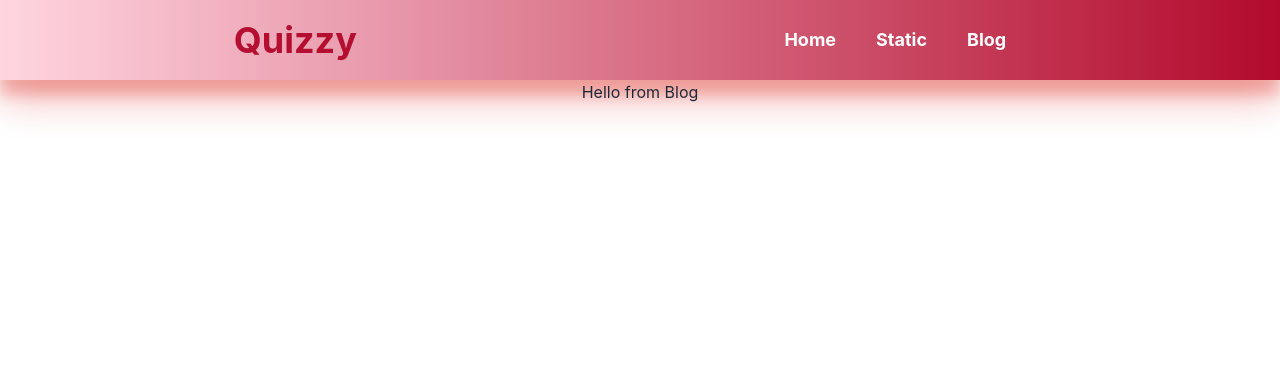
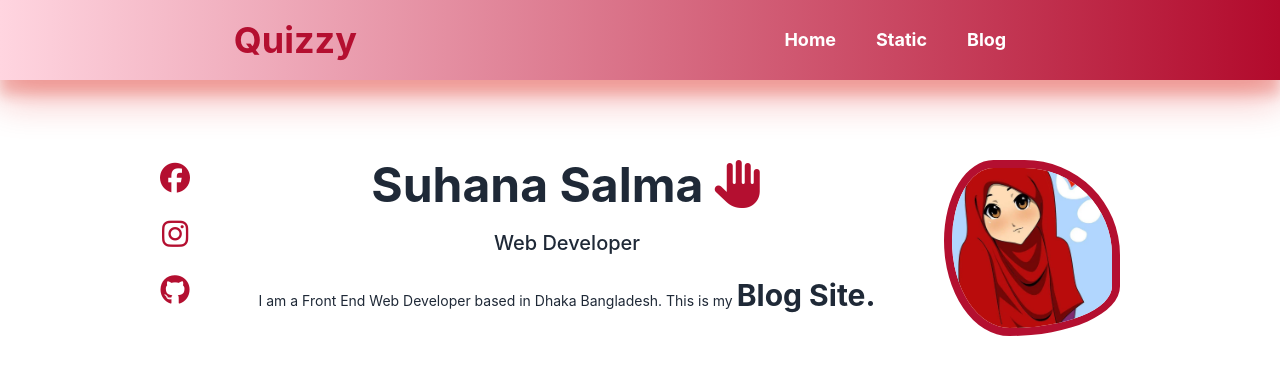
Before and after one commit to suhanasalma/Quizzy, a React (Create React App) app: page /blog in a window 1280 px wide. Shown: the top 374 px of the page. Built offline with nearby package versions, Linux system fonts and the light colour scheme.

Commit message:
fake data for blog denareted

```diff
--- a/package.json
+++ b/package.json
@@ -3,6 +3,10 @@
   "version": "0.1.0",
   "private": true,
   "dependencies": {
+    "@fortawesome/fontawesome-svg-core": "^6.2.0",
+    "@fortawesome/free-regular-svg-icons": "^6.2.0",
+    "@fortawesome/free-solid-svg-icons": "^6.2.0",
+    "@fortawesome/react-fontawesome": "^0.2.0",
     "@heroicons/react": "^2.0.12",
     "@testing-library/jest-dom": "^5.16.5",
     "@testing-library/react": "^13.4.0",
--- /dev/null
+++ b/public/Blog.json
@@ -0,0 +1,20 @@
+[
+  {
+    "id": "6344b539d851c575d97fced8",
+    "name": "What is the Purpose of React Router",
+    "details":"React Router is a standard library for routing in React. It enables the navigation among views of various components in a React Application, allows changing the browser URL, and keeps the UI in sync with the URL.",
+    "img":"https://i.ibb.co/rH00V0V/react-router-logo.png"
+  },
+  {
+    "id": "6344b539ec4e3a7b7d29ab19",
+    "name": "How does Context Api Work",
+    "details": "The React Context API is a way for a React app to effectively produce global variables that can be passed around. This is the alternative to prop drilling or moving props from grandparent to child to parent, and so on. Context is also touted as an easier, lighter approach to state management using Redux.Context API is a (kind of) new feature added in version 16.3 of React that allows one to share state across the entire app (or part of it) lightly and with ease.",
+    "img": "https://i.ibb.co/TrW7Khb/react-context-for-beginners.png"
+  },
+  {
+    "id": "6344b539bcfe71267a6d2700",
+    "name": "What is useRef in React",
+    "details": "The useRef Hook allows you to persist values between renders.It can be used to store a mutable value that does not cause a re-render when updated. It can be used to access a DOM element directly.",
+    "img": "https://i.ibb.co/HYHnbbG/1-ui7-BGKxc0-I-q-Bbd93-Iop-MA.jpg"
+  }
+]
--- a/public/index.html
+++ b/public/index.html
@@ -15,6 +15,9 @@
       user's mobile device or desktop. See https://developers.google.com/web/fundamentals/web-app-manifest/
     -->
     <link rel="manifest" href="%PUBLIC_URL%/manifest.json" />
+    <script src="https://kit.fontawesome.com/2628501129.js" crossorigin="anonymous"></script>
+
+
     <!--
       Notice the use of %PUBLIC_URL% in the tags above.
       It will be replaced with the URL of the `public` folder during the build.
--- a/src/App.js
+++ b/src/App.js
@@ -36,6 +36,7 @@ function App() {
         },
         {
           path: "/blog",
+          loader:()=>fetch('Blog.json'),
           element: <Blog></Blog>,
         },
         {
--- /dev/null
+++ b/src/Components/Blog/Blog.css
@@ -0,0 +1,20 @@
+.blog-img{
+   animation: profile_animate 8s ease-in-out infinite 1s;
+   border-color: var(--theme-color);
+}
+
+.fa-brands , .fa-hand{
+   color: var(--theme-color);
+}
+
+@keyframes profile_animate{
+   0%{
+      border-radius: 60% 40% 30% 70%/60% 30% 70% 40%;
+   }
+   50%{
+      border-radius:  30% 60% 70% 40% /50% 60% 30% 60%;
+   }
+   100%{
+      border-radius:   60%  40% 30% 70%/60% 30% 70% 40%;
+   }
+}
--- a/src/Components/Blog/Blog.js
+++ b/src/Components/Blog/Blog.js
@@ -1,10 +1,43 @@
 import React from 'react';
+import { useLoaderData } from 'react-router-dom';
+import logo from '../Images/hero.jpg'
+import './Blog.css'
 
 const Blog = () => {
+   const informatios = useLoaderData()
+   console.log(informatios)
+
    return (
-      <div>
-         <h1>Hello from Blog</h1>
-      </div>
+     <div className="flex mt-20 justify-between w-9/12 m-auto">
+       <ul>
+         <li className="">
+           <a href="">
+             <i class="fa-brands fa-facebook  text-3xl mb-5"></i>
+           </a>
+         </li>
+         <li>
+           <a href="">
+             <i class="fa-brands fa-instagram  text-3xl mb-5"></i>
+           </a>
+         </li>
+         <li>
+           <a href="">
+             <i class="fa-brands fa-github  text-3xl mb-5"></i>
+           </a>
+         </li>
+       </ul>
+       <div className="">
+         <h1 className="text-5xl font-bold mb-5">
+           Suhana Salma <i class="fa-solid fa-hand"></i>
+         </h1>
+         <p className="text-xl font-medium">Web Developer</p>
+         <p className="text-sm mt-5">
+           I am a Front End Web Developer based in Dhaka Bangladesh. This is my{" "}
+           <span className='text-3xl font-bold'>Blog Site.</span>
+         </p>
+       </div>
+       <img src={logo} className="w-44 h-44 border-8 object-cover blog-img" alt="" />
+     </div>
    );
 };
 
--- a/src/Components/Home/Home.css
+++ b/src/Components/Home/Home.css
@@ -24,7 +24,7 @@
 
 .right-section{
    background-image: linear-gradient(to right, #eefaf9, #e2eff6);
-   box-shadow: rgba(50, 50, 93, 0.25) 0px 50px 100px -20px, rgba(0, 0, 0, 0.3) 0px 30px 60px -30px;
+    box-shadow: rgba(50, 50, 93, 0.25) 0px 50px 100px -20px, rgba(0, 0, 0, 0.3) 0px 30px 60px -30px;
    position: relative;
 }
 
```
Also changed, not shown: src/Components/Images/hero.jpg (added), 1 other file (tests, documents, lock files or other folders).
